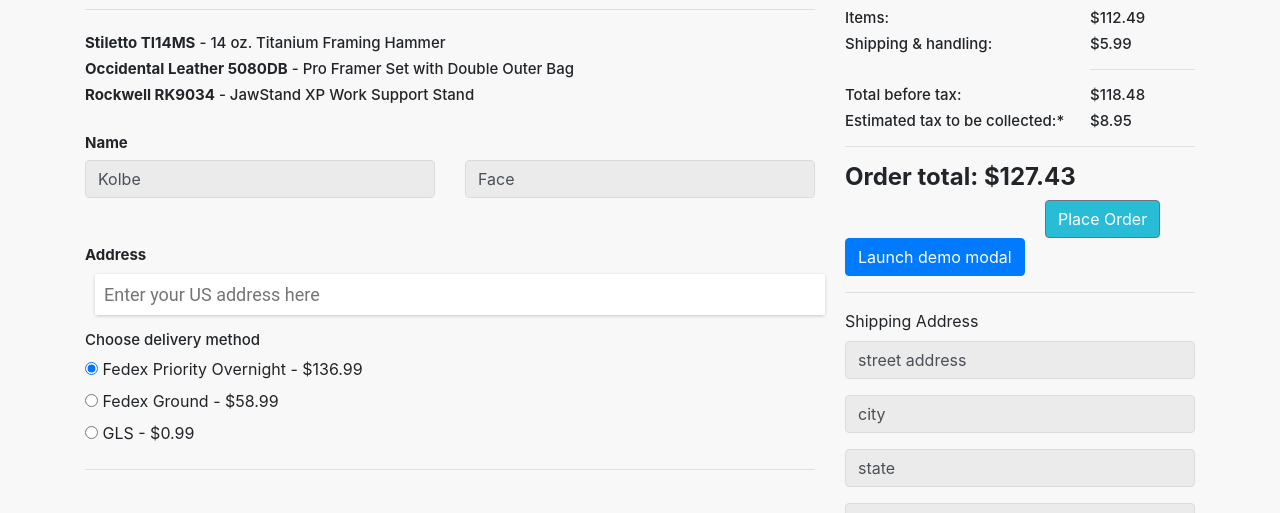
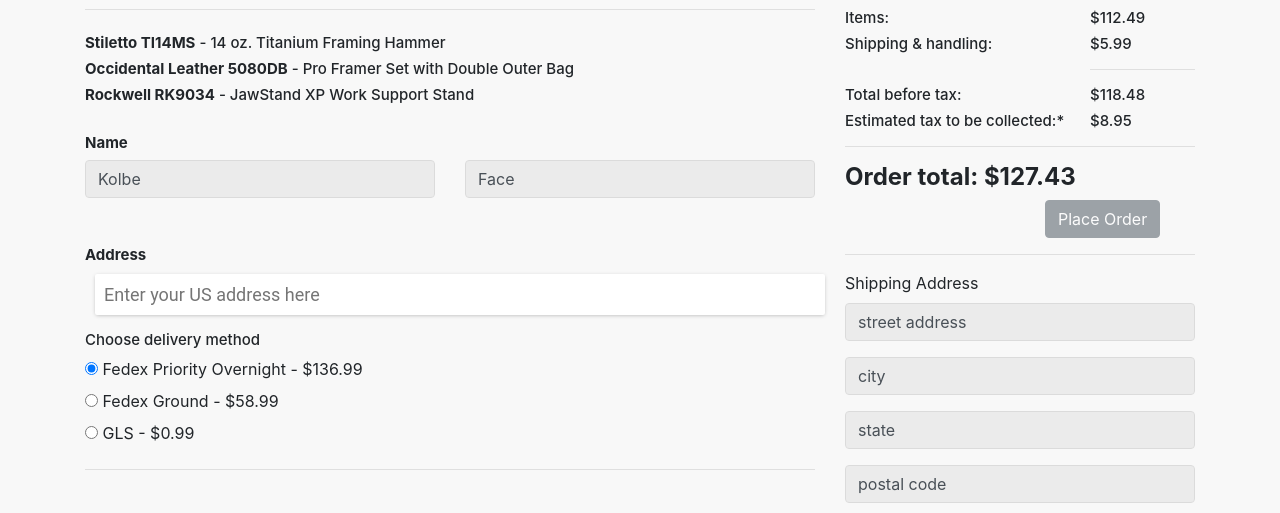
Before and after one commit to kfface/First_API, a Flask app: page / in a window 1280 px wide. Shown: the part 282-795 px from the top of the page. Run offline with Flask 2, Linux system fonts and the light colour scheme; some libraries are stand-ins or nearby versions.

Commit message:
remove second button

```diff
--- a/static/autocomplete.js
+++ b/static/autocomplete.js
@@ -1,3 +1,5 @@
+
+/*address autocomplete api by https://www.geoapify.com/ */
 function addressAutocomplete(containerElement, callback, options) {
 
     const MIN_ADDRESS_LENGTH = 3;
@@ -229,6 +231,8 @@
     }
   };
 })());
+
+// Calling the address autocomplete function
 addressAutocomplete(document.getElementById("autocomplete-container", "bias=countrycode:us"), (data) => {
   console.log("Selected option: ");
   console.log(data);
@@ -236,7 +240,7 @@
   document.getElementById("city").innerHTML = data.city
   document.getElementById("state").innerHTML = data.state
   document.getElementById("postcode").innerHTML = data.postcode
-  document.getElementById('submit_button').removeAttribute('disabled')
+  document.getElementById('open-modal-btn').removeAttribute('disabled')
   addressForSearch = data.address_line1 + ", " + data.address_line2
   addressForSearch = addressForSearch.replace(/ /gi, "+")
   googlePrefix = "https://www.google.com/maps/embed/v1/place?key=AIzaSyD9LcGrN1dcRUdkvtzS1NcnMNSvSRtmjy0&q="
--- a/templates/checkout.html
+++ b/templates/checkout.html
@@ -67,16 +67,11 @@
             <form class="mb-3">
             <div class="input-group">
               <h4><b>Order total: $127.43</b></h4>
+              <button type="button" class="btn btn-secondary" id="open-modal-btn" data-toggle="modal" data-target="#exampleModal" disabled style="margin-left: 200px;">
+                Place Order
+              </button>
             </div>
             <div>
-              <form method="POST">
-                <button type="submit" class="btn btn-secondary" id="submit_button" style="margin-left: 200px;" >Place Order</button>
-
-              <!-- Button trigger modal -->
-              <button type="button" class="btn btn-primary" id="open-modal-btn" data-toggle="modal" data-target="#exampleModal">
-                Launch demo modal
-              </button>
-
               <!-- Modal -->
               <div class="modal fade" id="exampleModal" tabindex="-1" role="dialog" aria-labelledby="exampleModalLabel" aria-hidden="true">
                 <div class="modal-dialog" role="document">
@@ -106,7 +101,6 @@
 	  	      <p class="form-control" id="state">state</p>
 	  	      <p class="form-control" id="postcode">postal code</p>
 
-            </form>
 	        </div>
 
 
```
